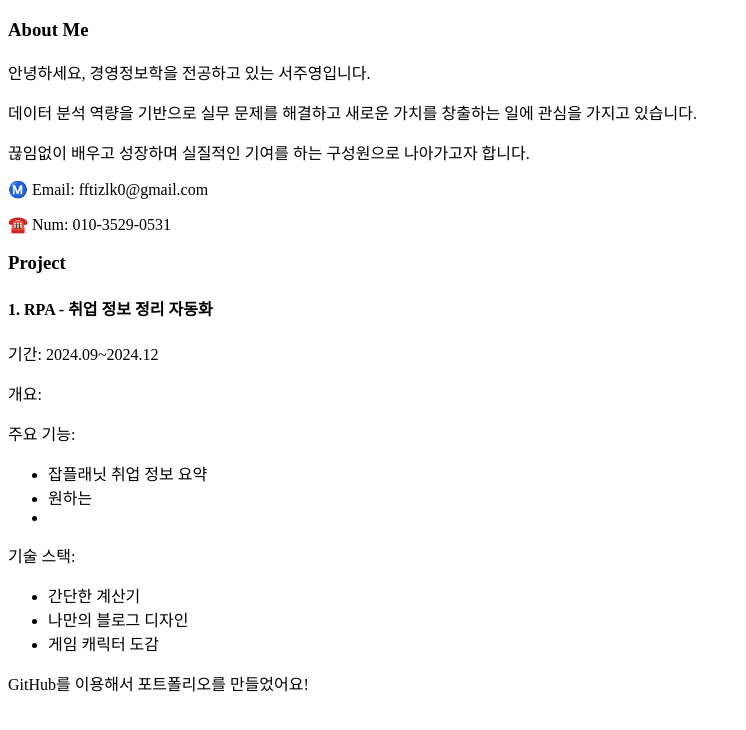
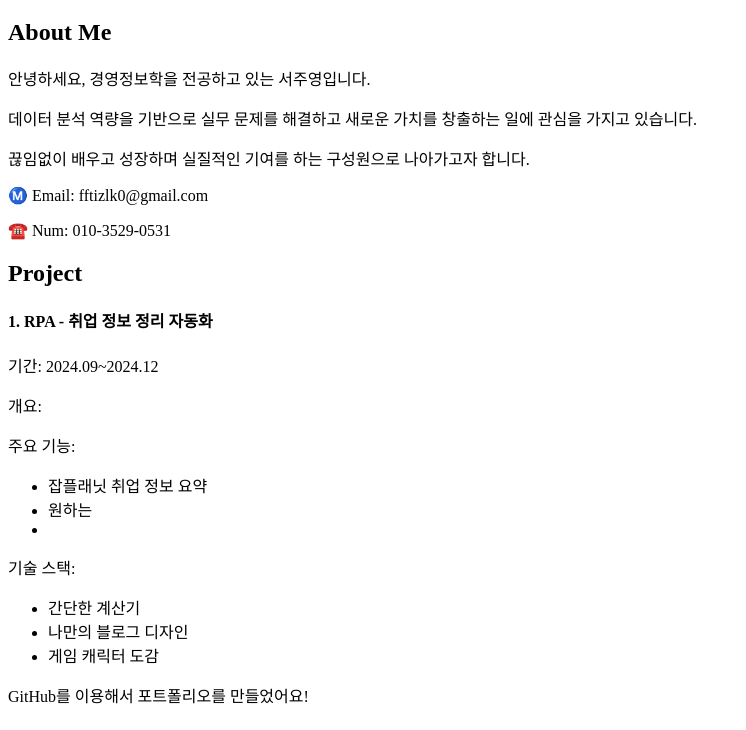
Before and after one commit to young2z1/young2z1.github.io, a plain HTML site: page index.html in a window 1280 px wide. Shown: the part 70-800 px from the top of the page, without its empty margins (0-746 px from the left). Drawn offline with Linux system fonts and the light colour scheme.

Commit message:
Update index.html

```diff
--- a/index.html
+++ b/index.html
@@ -6,7 +6,7 @@
 </head>
 <body>
   <h1>포트폴리오</h1>
-  <h3>About Me</h3>
+  <h2>About Me</h2>
   <p>안녕하세요, 경영정보학을 전공하고 있는 서주영입니다.</p>
   <p>데이터 분석 역량을 기반으로 실무 문제를 해결하고 새로운 가치를 창출하는 일에 관심을 가지고 있습니다.</p>
   <p>끊임없이 배우고 성장하며 실질적인 기여를 하는 구성원으로 나아가고자 합니다.</p>
@@ -14,7 +14,7 @@
   <p>Ⓜ️ Email: fftizlk0@gmail.com</p>
   <p>☎️ Num: 010-3529-0531</p>
   <p></p>
-  <h3>Project</h3>
+  <h2>Project</h2>
   <h4>1. RPA - 취업 정보 정리 자동화</h4>
   <p>기간: 2024.09~2024.12</p>
   <p>개요: </p>
```
